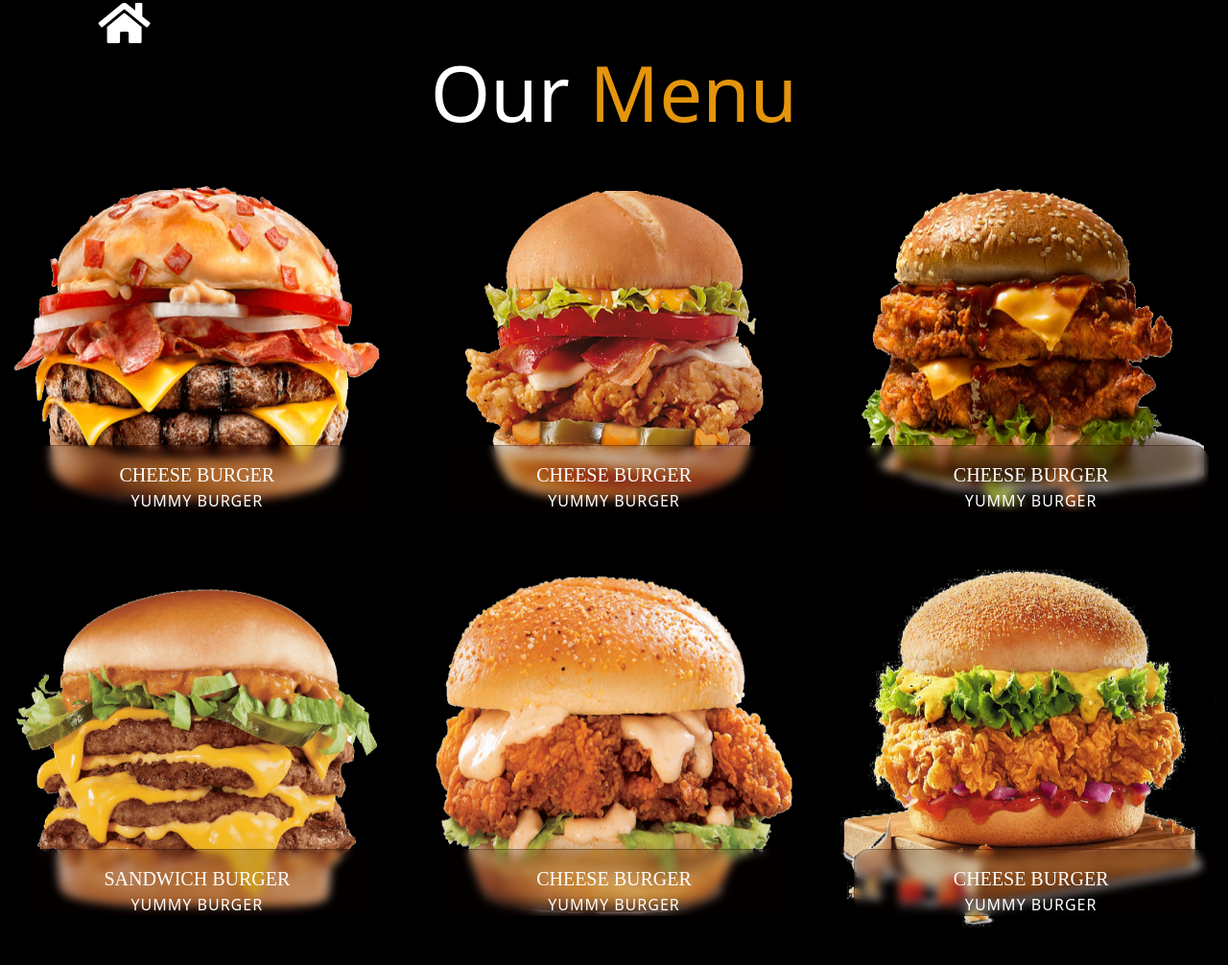
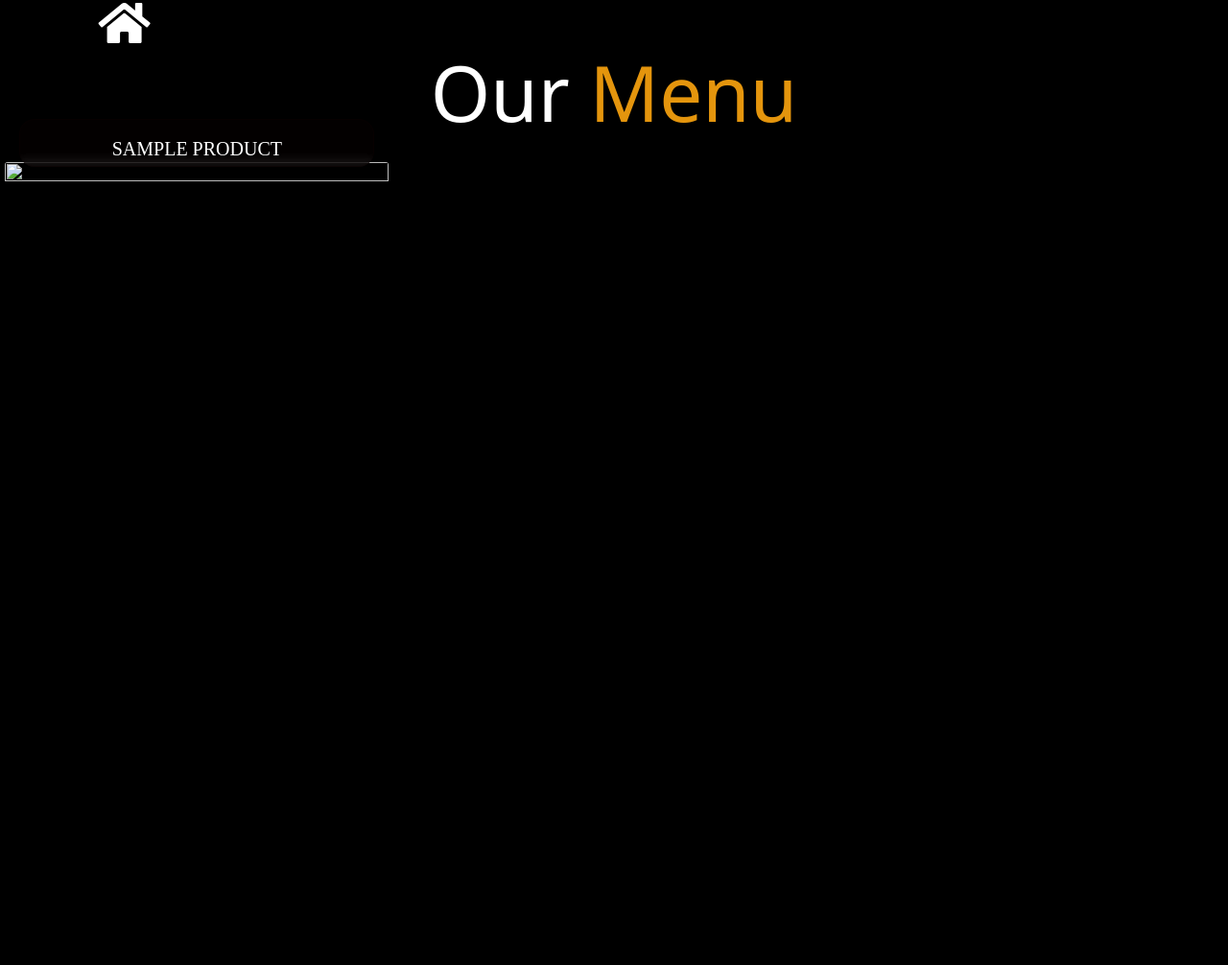
Before and after one commit to catherinekimani/burger, a Django app: page /menu in a window 1280 px wide. Shown: the top 1006 px of the page at 96% size. Run offline with Django 4.2, Linux system fonts and the light colour scheme; tables that the repository leaves empty hold one stand-in row (values such as "Sample post"); some libraries are stand-ins or nearby versions.

Commit message:
Ft: Create a for loop

```diff
--- a/burgerapp/templates/menu.html
+++ b/burgerapp/templates/menu.html
@@ -13,89 +13,21 @@
         <div class="b1 text-center">
             <div class="row">
                 <!-- one -->
+                {% for product in product %}
                 <div class="col-lg-4 col-md-6 col-sm-12">
                     <div class="card mb-3" style="width: 25rem;">
-                        <img src="/static/images/SeekPng3.png" height="380" alt="Card image">
+                        <img src="{{product.image.url}}" class="card-img-top hover_img">
                         <div class="burger-detail">
-                            <h5 class="card-title heading text-center">Cheese Burger</h5>
-                            <span class="subheading">Yummy burger</span>
+                            <h5 class="card-title heading text-center">{{product.name}}</h5>
+                            <span class="subheading"><i class="fas fa-dollar-sign" style="margin-right: 2px; font-size: 15px;"></i>{{product.price}}</span>
                             <blockquote>
-                            <p>'Little Bit Of Description About The burger Like price'</p>
+                            <p>{{product.description}}</p>
                             </blockquote>
-                        <button type="button" class="btn ">BUY NOW</button>
+                        <a href="#" class="btn btn-primary btn-sm">Add to Cart</a>
                         </div>
                     </div>
                 </div>
-                <!-- two -->
-                <div class="col-lg-4 col-md-6 col-sm-12">
-                    <div class="card mb-3" style="width: 25rem;">
-                        <img src="/static/images/SeekPng6.png" height="380" alt="Card image">
-                        <div class="burger-detail">
-                            <h5 class="card-title heading text-center">Cheese Burger</h5>
-                            <span class="subheading">Yummy burger</span>
-                            <blockquote>
-                            <p>'Little Bit Of Description About The burger Like price'</p>
-                            </blockquote>
-                        <button type="button" class="btn ">BUY NOW</button>
-                        </div>
-                    </div>
-                </div>
-                <!-- three -->
-                <div class="col-lg-4 col-md-6 col-sm-12">
-                    <div class="card mb-3" style="width: 25rem;">
-                        <img src="/static/images/SeekPng5.png" height="380" alt="Card image">
-                        <div class="burger-detail">
-                            <h5 class="card-title heading text-center">Cheese Burger</h5>
-                            <span class="subheading">Yummy burger</span>
-                            <blockquote>
-                            <p>'Little Bit Of Description About The burger Like price'</p>
-                            </blockquote>
-                        <button type="button" class="btn">BUY NOW</button>
-                        </div>
-                    </div>
-                </div>
-                <!-- four -->
-                <div class="col-lg-4 col-md-6 col-sm-12">
-                    <div class="card mb-3" style="width: 25rem;">
-                        <img src="/static/images/SeekPng1.png" height="380" alt="Card image">
-                        <div class="burger-detail">
-                            <h5 class="card-title heading text-center">Sandwich Burger</h5>
-                            <span class="subheading">Yummy burger</span>
-                            <blockquote>
-                            <p>'Little Bit Of Description About The burger Like price'</p>
-                            </blockquote>
-                        <button type="button" class="btn ">BUY NOW</button>
-                        </div>
-                    </div>
-                </div>
-                <!-- five -->
-                <div class="col-lg-4 col-md-6 col-sm-12">
-                    <div class="card mb-3" style="width: 25rem;">
-                        <img src="/static/images/SeekPng4.png" height="380" alt="Card image">
-                        <div class="burger-detail">
-                            <h5 class="card-title heading text-center">Cheese Burger</h5>
-                            <span class="subheading">Yummy burger</span>
-                            <blockquote>
-                            <p>'Little Bit Of Description About The burger Like price'</p>
-                            </blockquote>
-                        <button type="button" class="btn">BUY NOW</button>
-                        </div>
-                    </div>
-                </div>
-                <!-- six -->
-                <div class="col-lg-4 col-md-6 col-sm-12">
-                    <div class="card mb-3" style="width: 25rem;">
-                        <img src="/static/images/SeekPng2.png" height="380" alt="Card image">
-                        <div class="burger-detail">
-                            <h5 class="card-title heading text-center">Cheese Burger</h5>
-                            <span class="subheading">Yummy burger</span>
-                            <blockquote>
-                            <p>'Little Bit Of Description About The burger Like price'</p>
-                            </blockquote>
-                        <button type="button" class="btn ">BUY NOW</button>
-                        </div>
-                    </div>
-                </div>
+                {% endfor %}
             </div>
         </div>
 </div>
--- a/static/css/index.css
+++ b/static/css/index.css
@@ -323,7 +323,7 @@ hr {
 
 .burger-detail {
     position: absolute;
-    height: 70px;
+    height: 50px;
     left: 15px;
     right: 15px;
     bottom: 15px;
```
Also changed, not shown: burgerapp/templates/popular.html (+8 -35 lines).
